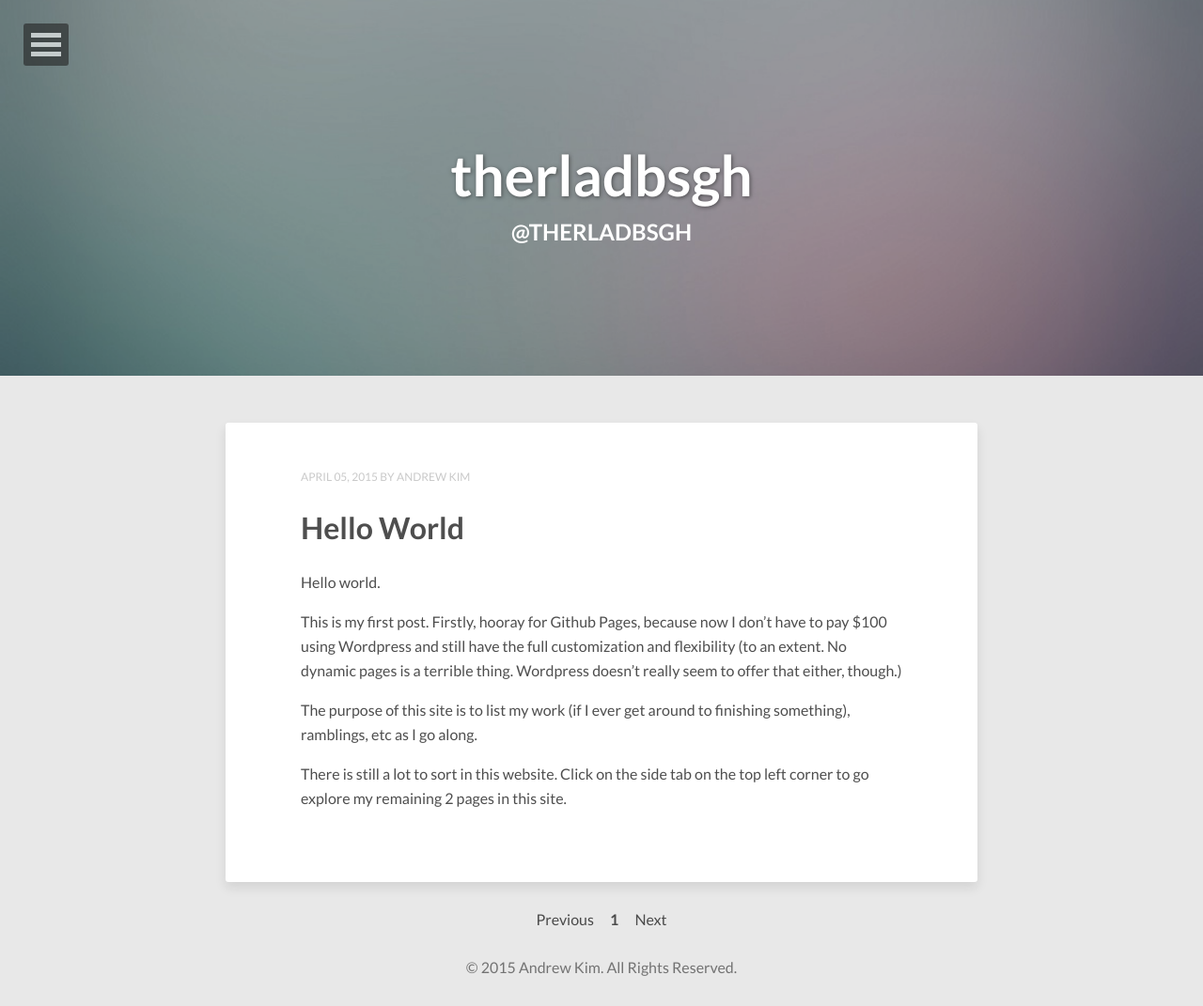
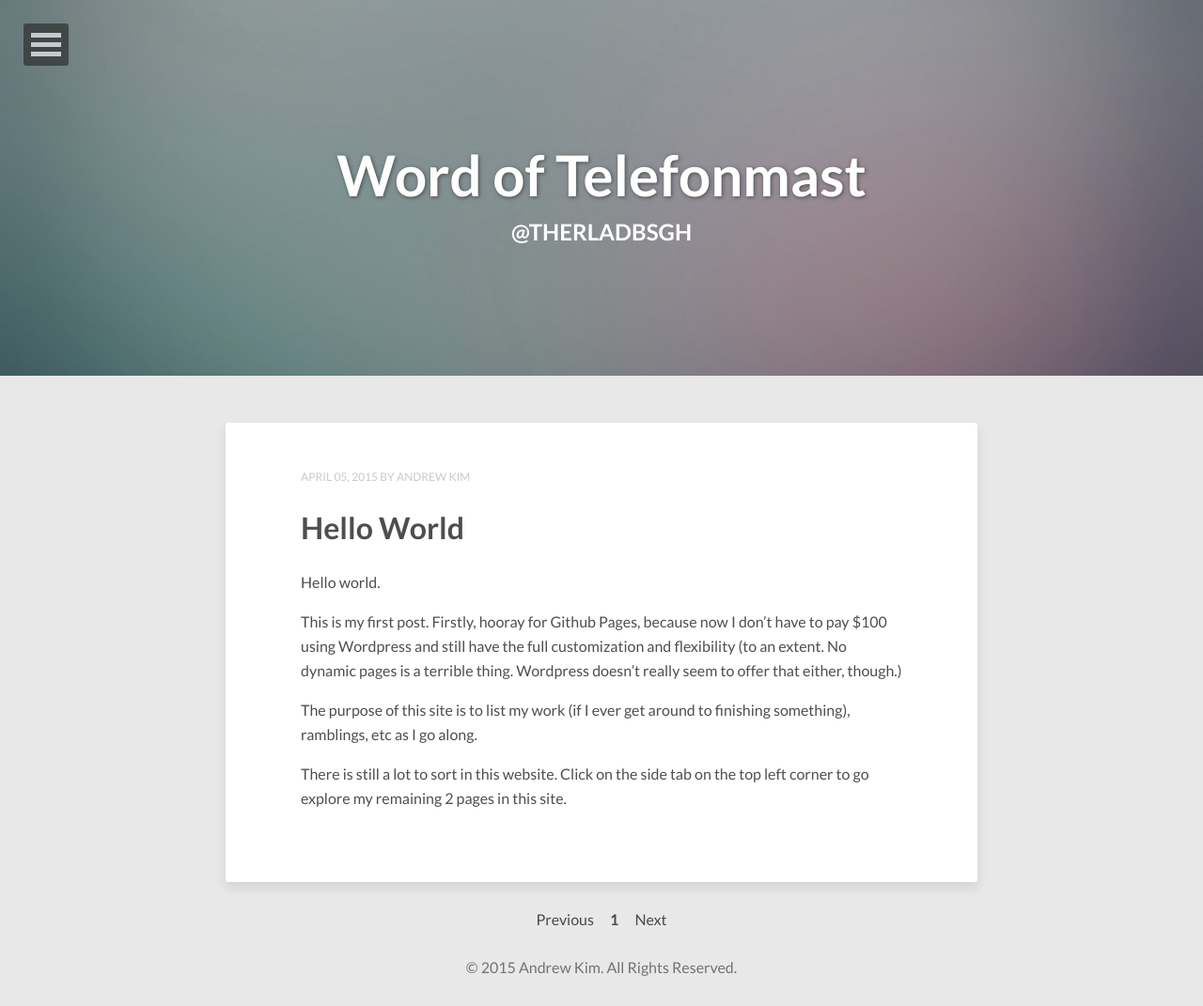
Before and after one commit to therladbsgh/therladbsgh.github.io, a Jekyll site: the page built from index.html, in a window 1280 px wide. Shown: the whole page at 94% size. Built offline with Jekyll 4.4.1, drawn with Linux system fonts in a browser that asks for light colours; nearby versions of some CDN libraries; the list of posts is cut into pages by our own code.

Commit message:
Change title

```diff
--- /dev/null
+++ b/CNAME
@@ -0,0 +1 @@
+therladbsgh.com
--- a/_config.yml
+++ b/_config.yml
@@ -1,5 +1,5 @@
-title:            therladbsgh
-description:      Site of therladbsgh.
+title:            Word of Telefonmast
+description:      Works(?) from Telefonmast
 disqus_shortname: therladbsgh-github
 reading_time:     false
 words_per_minute: 200
```
